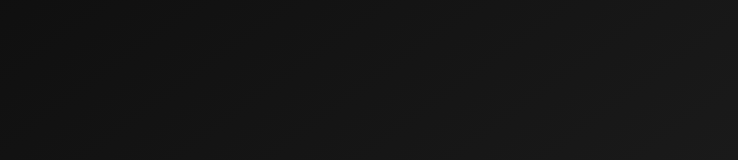
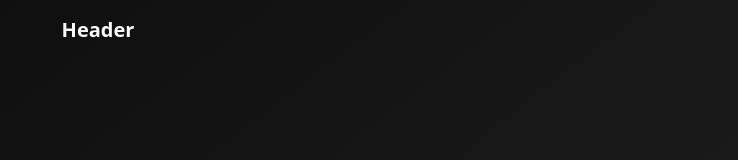
Before and after one commit to vaibhavi466/klimate, a React (Vite) app: page / in a window 1280 px wide. Shown: the top 160 px of the page, without its empty margins (542-1280 px from the left). Built offline with nearby package versions, Linux system fonts and the light colour scheme.

Commit message:
created header.jsx file

```diff
--- /dev/null
+++ b/src/components/header.tsx
@@ -0,0 +1,5 @@
+const Header = () => {
+  return <header className="py-4 text-center text-xl font-bold">Header</header>;
+};
+
+export default Header; //
--- a/src/components/layout.tsx
+++ b/src/components/layout.tsx
@@ -1,10 +1,10 @@
 import type { PropsWithChildren } from "react";
-// import { Header } from "./header";
+import  Header  from "./header";
 
 export function Layout({ children }: PropsWithChildren) {
   return (
     <div className=" bg-gradient-to-br from-background to-muted">
-      {/* <Header /> */}
+      <Header />
       <main className="min-h-screen container mx-auto px-4 py-8">
         {children}
       </main>
```
